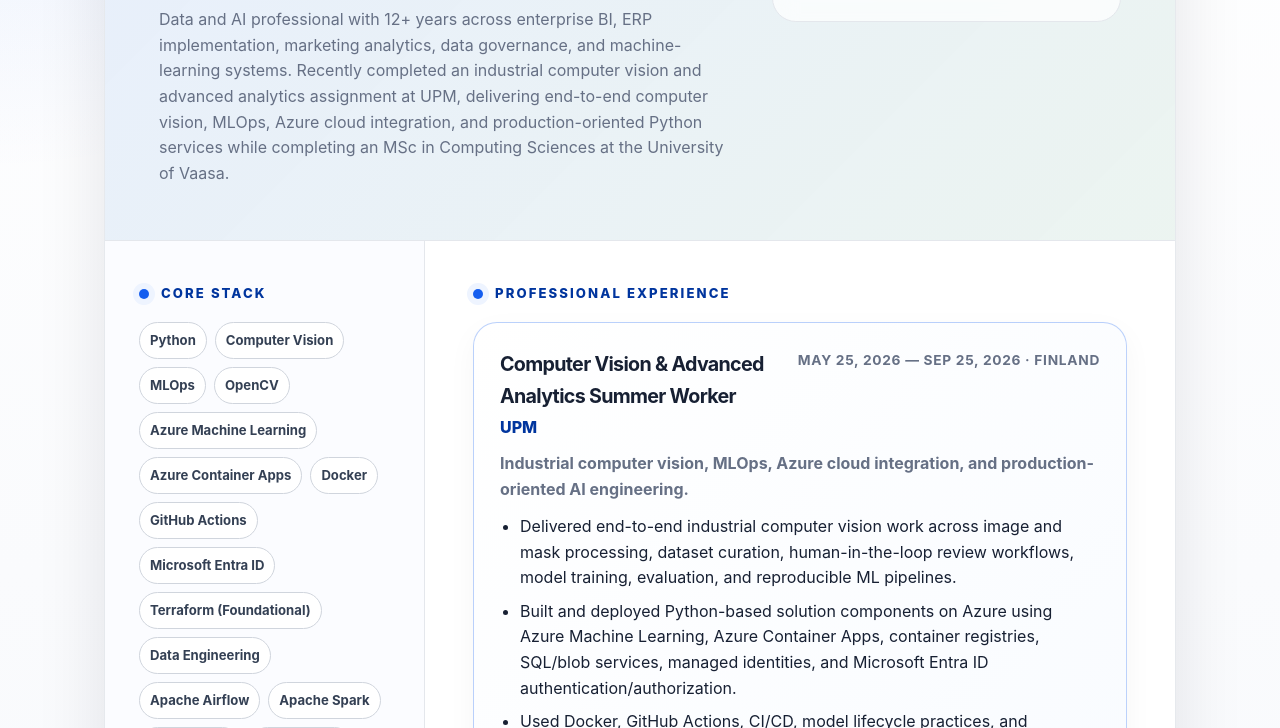
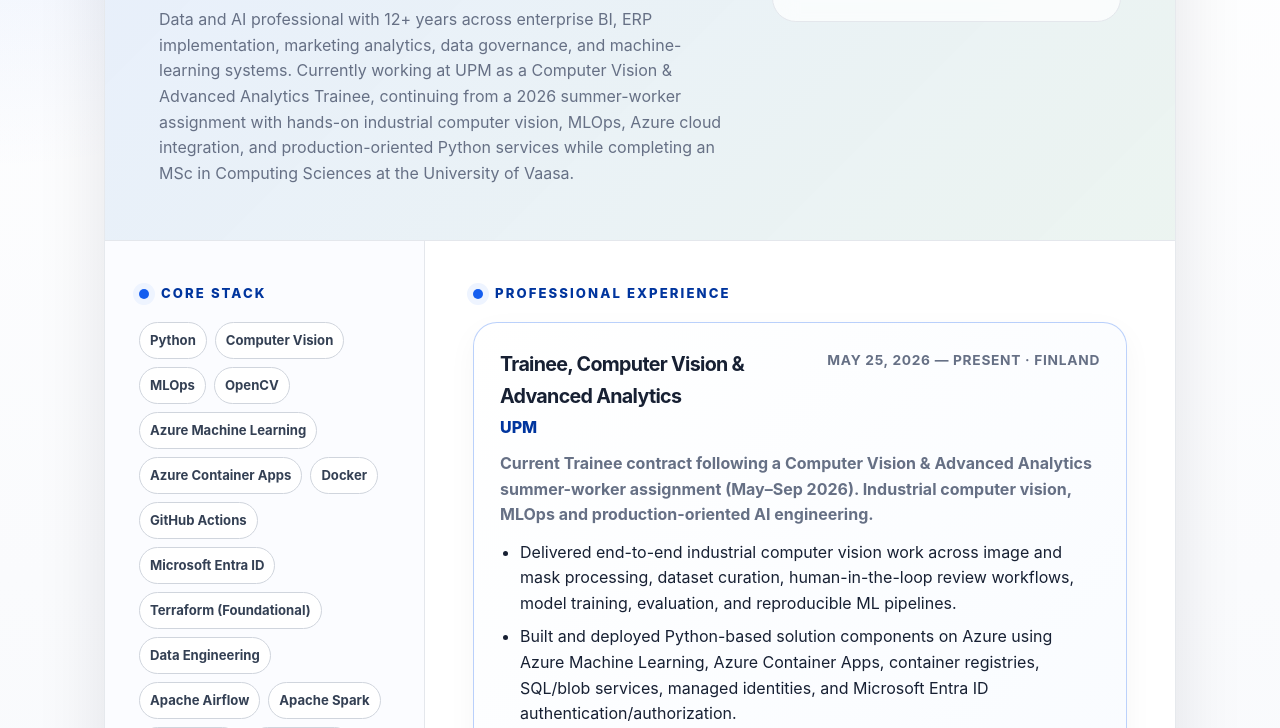
Before and after one commit to mhe931/cv, a plain HTML site: page index.html in a window 1280 px wide. Shown: the part 372-1100 px from the top of the page. Drawn offline with Linux system fonts and the light colour scheme.

Commit message:
Correct UPM employment: current Trainee since summer 2026 (#3)
* fix(profile): reflect continuing UPM trainee employment

* fix(profile): reflect continuing UPM trainee employment

```diff
--- a/index.html
+++ b/index.html
@@ -349,7 +349,7 @@
           <h1>Daniel<br />Ebrahimzadeh</h1>
           <p class="headline">Computer Vision & MLOps Engineer · Senior Data Engineer · AI & Analytics Specialist</p>
           <p class="summary">
-            Data and AI professional with 12+ years across enterprise BI, ERP implementation, marketing analytics, data governance, and machine-learning systems. Recently completed an industrial computer vision and advanced analytics assignment at UPM, delivering end-to-end computer vision, MLOps, Azure cloud integration, and production-oriented Python services while completing an MSc in Computing Sciences at the University of Vaasa.
+            Data and AI professional with 12+ years across enterprise BI, ERP implementation, marketing analytics, data governance, and machine-learning systems. Currently working at UPM as a Computer Vision &amp; Advanced Analytics Trainee, continuing from a 2026 summer-worker assignment with hands-on industrial computer vision, MLOps, Azure cloud integration, and production-oriented Python services while completing an MSc in Computing Sciences at the University of Vaasa.
           </p>
         </div>
         <aside class="contact-card" aria-label="Contact details">
@@ -428,12 +428,12 @@
               <article class="role featured">
                 <div class="role-top">
                   <div>
-                    <h3>Computer Vision & Advanced Analytics Summer Worker</h3>
+                    <h3>Trainee, Computer Vision &amp; Advanced Analytics</h3>
                     <div class="company">UPM</div>
                   </div>
-                  <div class="meta">May 25, 2026 — Sep 25, 2026 · Finland</div>
+                  <div class="meta">May 25, 2026 — Present · Finland</div>
                 </div>
-                <p class="tagline">Industrial computer vision, MLOps, Azure cloud integration, and production-oriented AI engineering.</p>
+                <p class="tagline">Current Trainee contract following a Computer Vision &amp; Advanced Analytics summer-worker assignment (May–Sep 2026). Industrial computer vision, MLOps and production-oriented AI engineering.</p>
                 <ul>
                   <li>Delivered end-to-end industrial computer vision work across image and mask processing, dataset curation, human-in-the-loop review workflows, model training, evaluation, and reproducible ML pipelines.</li>
                   <li>Built and deployed Python-based solution components on Azure using Azure Machine Learning, Azure Container Apps, container registries, SQL/blob services, managed identities, and Microsoft Entra ID authentication/authorization.</li>
```
Also changed, not shown: 1 other file.
